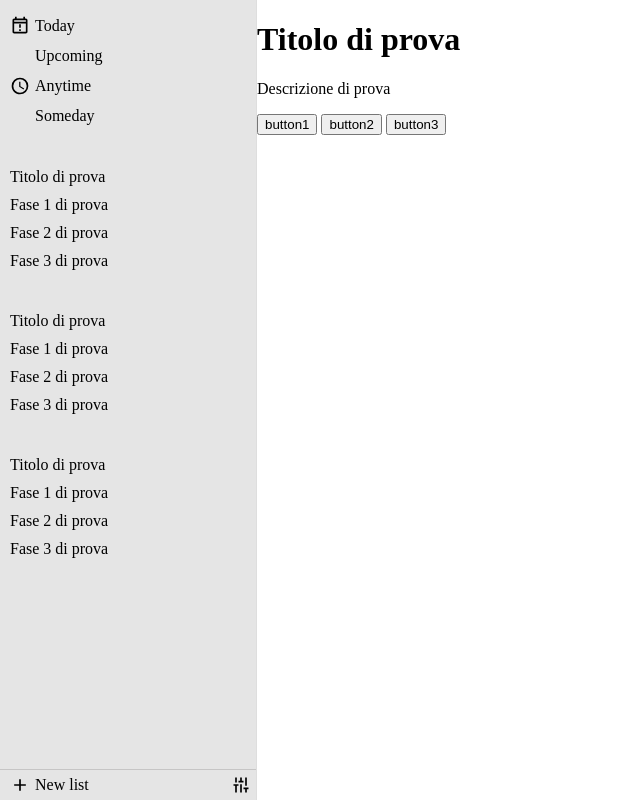
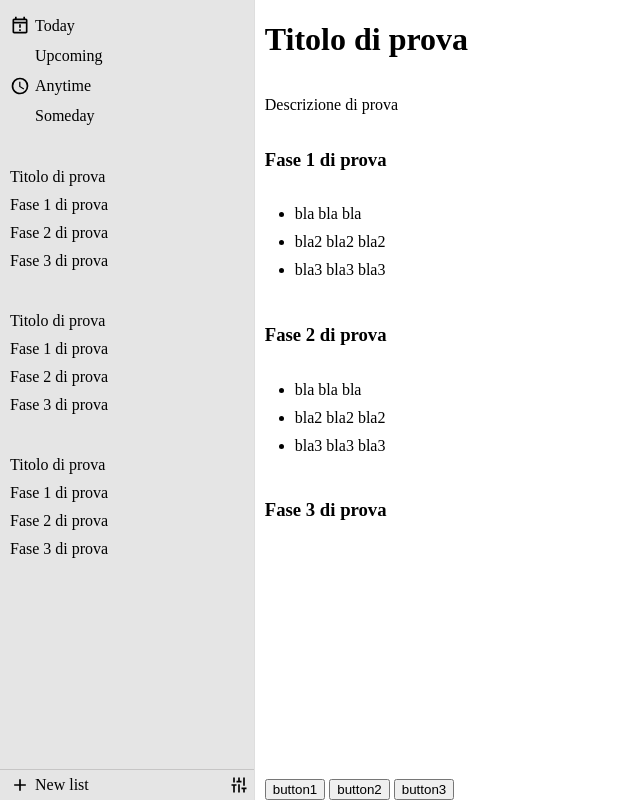
Before and after one commit to tdpine/ToDo_List, a website built with webpack: page src/template.html in a window 1280 px wide. Both pictures are taken after a click on the element 54 px from the left and 224 px from the top of the page. Shown: the whole page, without its empty margins (0-640 px from the left). Built offline with nearby package versions, Linux system fonts and the light colour scheme; files whose address does not match are found by name.

Commit message:
20250920.1952

```diff
--- a/src/domManipulation.js
+++ b/src/domManipulation.js
@@ -1,4 +1,5 @@
 const appLogic = require('./index.js');
+
 import {
     createToDo,
     toDoUpdater,
@@ -12,14 +13,33 @@ const project1 = createToDo("Titolo di prova", "Descrizione di prova","","Today"
 toDoUpdater.insertPhase(project1, "Fase 1 di prova");
 toDoUpdater.insertPhase(project1, "Fase 2 di prova");
 toDoUpdater.insertPhase(project1, "Fase 3 di prova");
+
+toDoUpdater.insertPhDetail(project1, "bla bla bla", 0);
+toDoUpdater.insertPhDetail(project1, "bla2 bla2 bla2", 0);
+toDoUpdater.insertPhDetail(project1, "bla3 bla3 bla3", 0);
+
+toDoUpdater.insertPhDetail(project1, "bla bla bla", 1);
+toDoUpdater.insertPhDetail(project1, "bla2 bla2 bla2", 1);
+toDoUpdater.insertPhDetail(project1, "bla3 bla3 bla3", 1);
+
 const project2 = createToDo("Titolo di prova", "Descrizione di prova","","Today",crypto.randomUUID());
 toDoUpdater.insertPhase(project2, "Fase 1 di prova");
 toDoUpdater.insertPhase(project2, "Fase 2 di prova");
 toDoUpdater.insertPhase(project2, "Fase 3 di prova");
+
+toDoUpdater.insertPhDetail(project2, "bla bla bla", 0);
+toDoUpdater.insertPhDetail(project2, "bla2 bla2 bla2", 0);
+toDoUpdater.insertPhDetail(project2, "bla3 bla3 bla3", 0);
+
 const project3 = createToDo("Titolo di prova", "Descrizione di prova","","Today",crypto.randomUUID());
 toDoUpdater.insertPhase(project3, "Fase 1 di prova");
 toDoUpdater.insertPhase(project3, "Fase 2 di prova");
 toDoUpdater.insertPhase(project3, "Fase 3 di prova");
+
+toDoUpdater.insertPhDetail(project3, "bla bla bla", 0);
+toDoUpdater.insertPhDetail(project3, "bla2 bla2 bla2", 0);
+toDoUpdater.insertPhDetail(project3, "bla3 bla3 bla3", 0);
+
 const toDoList = [project1, project2, project3];
 
 
@@ -82,7 +102,30 @@ function displayFullProject (ulIndexToDisplay){
     description.textContent = project.essentials.description;
     projectContainer.appendChild(title);
     projectContainer.appendChild(description);
+
+    project.phases.forEach(phase => {
+        displayPhase(phase, projectContainer);
+    });
 }
+
+//creates phase title and phase details and appends it to projectContainer
+function displayPhase(phase, projectContainer){
+
+        const phaseTitle =  document.createElement("h3");
+        phaseTitle.textContent = phase.phaseTitle;
+        const detailsList = document.createElement("ul");
+        phase.phasesDetails.forEach(detail => {
+            console.log(detail.detail);
+            const detailLi = document.createElement("li");
+            detailLi.textContent = detail.detail;
+            detailsList.appendChild(detailLi);
+        });
+        projectContainer.appendChild(phaseTitle);
+        projectContainer.appendChild(detailsList);
+
+}
+//
+
 confirmBtn.addEventListener("click", (event) => {
   event.preventDefault();
 
@@ -99,7 +142,7 @@ confirmBtn.addEventListener("click", (event) => {
 });
 
 const toDoUls = [...document.querySelectorAll("#projectsList ul")];
-console.log(toDoUls);
+//console.log(toDoUls);
 toDoUls.forEach(ul => {
     clickSummHandler (ul)
 });
--- a/src/styles.css
+++ b/src/styles.css
@@ -4,7 +4,6 @@ body {
 }
 .container{
     display: flex;
-    flex-wrap: wrap;
     height: 100vh;
 }
 .leftContainer{
@@ -21,8 +20,13 @@ body {
 }
 
 .rightContainer{
-    flex:0 auto;
+    display: flex;
+    flex: 0 auto;
+    flex-direction: column;
+    width: 80vw;
+    padding-left: 10px;
 }
+
 #today{
     list-style: none;
     display: flex;
@@ -153,7 +157,21 @@ ul > * {
     width: 20px;
     height: 20px;
 }
-form p:nth-child(2) label{
+label{
     display: flex;
     align-items: center;
+
 }
+
+.projectContainer{
+    display: flex;
+    flex-direction: column;
+}
+
+.projectContainer ul{
+    margin-left: 30px;
+}
+
+.projectFooter {
+    margin-top: auto;
+}
```
